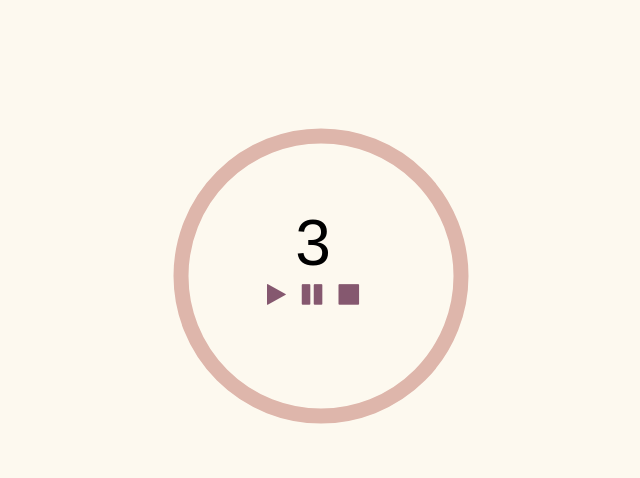
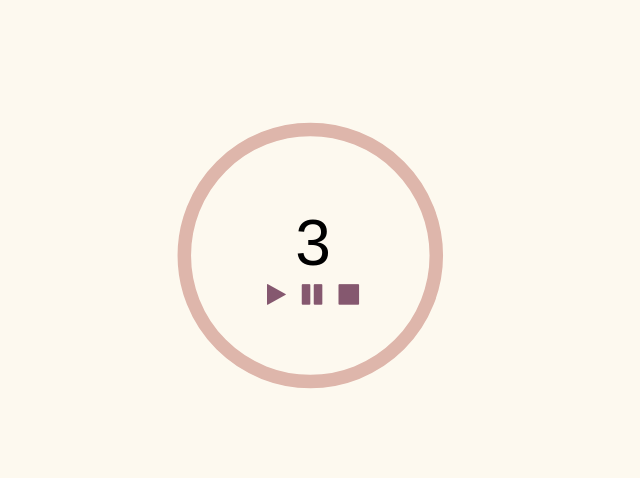
Before and after one commit to alex-reason/javascript-project-timer, a plain HTML site: page index.html in a window 1280 px wide. Shown: the top 478 px of the page, without its empty margins (327-967 px from the left). Drawn offline with Linux system fonts and the light colour scheme.

Commit message:
Update index.html

```diff
--- a/index.html
+++ b/index.html
@@ -29,9 +29,9 @@
                 </div>
             </div>
 
-            <svg class="dial">
+            <svg class="dial" viewBox="0 0 400 400">
                 <circle fill="transparent" stroke="#DEB6AB"
-                        stroke-width="15" r="140" cx="-5" cy="188"
+                stroke-width="15" r="140" cx="-5" cy="197"
                     transform="rotate(-90 100 100)" />
             </svg>
         </div>
```
